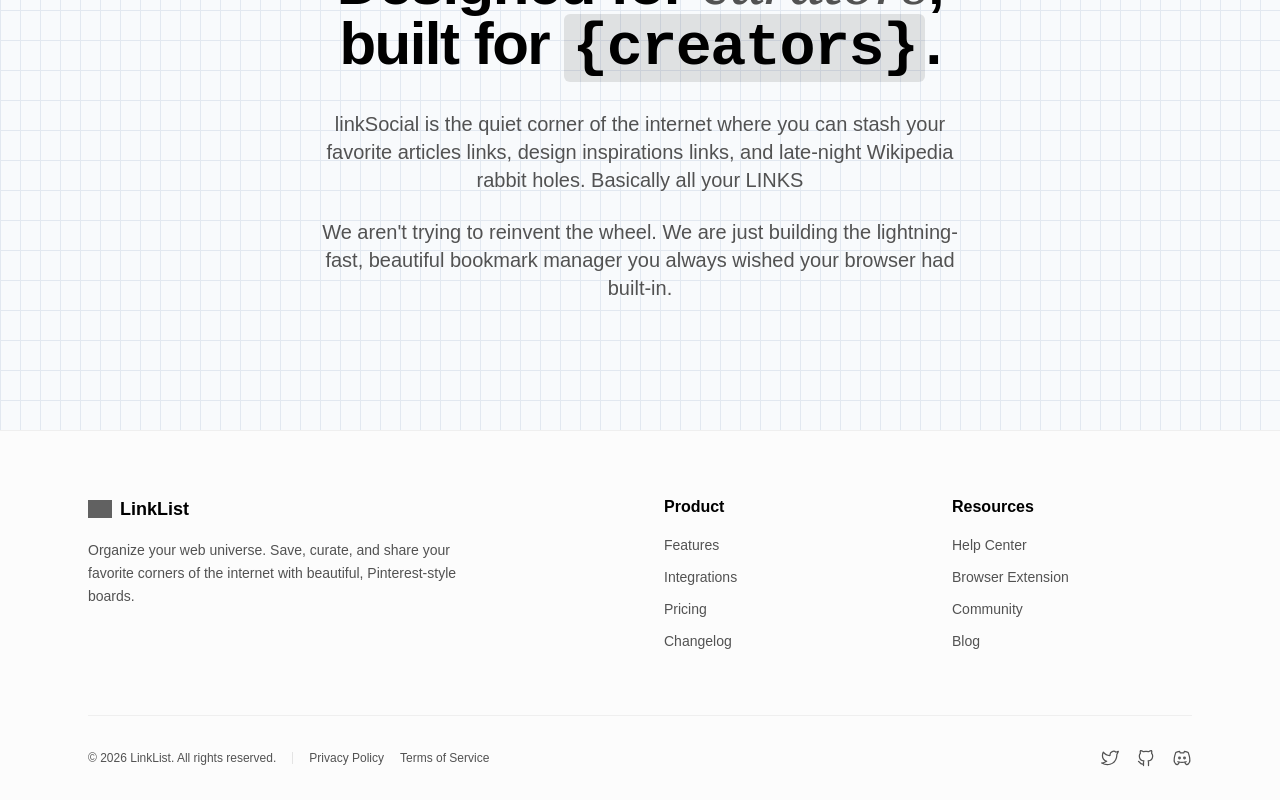
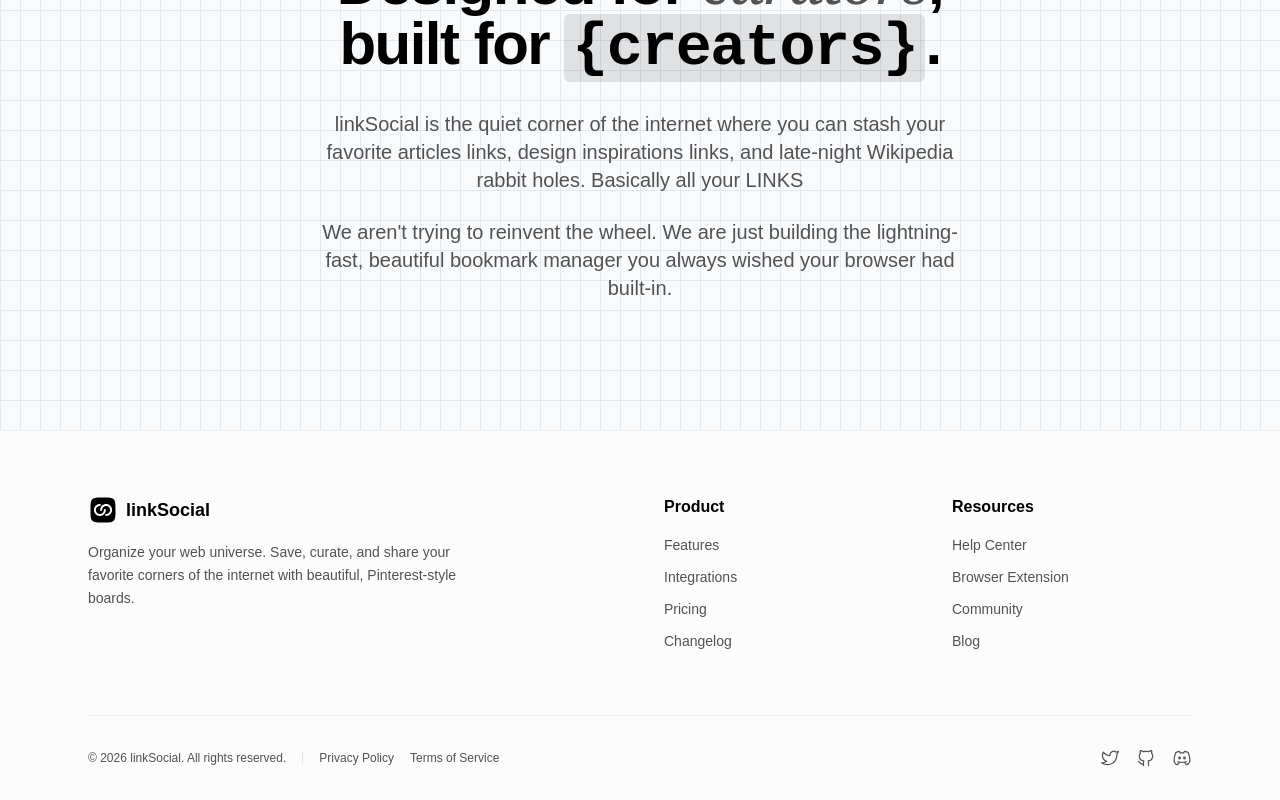
Before and after one commit to merajwardhan/Share-Social, a React (Vite) app in the folder FE/: page / in a window 1280 px wide. Shown: the part 1040-1840 px from the top of the page. Built offline with nearby package versions, Linux system fonts and the light colour scheme; grey boxes are pictures that could not be loaded.

Commit message:
fix: renamed to linkSocial and replaced the image tag with a svg

```diff
--- a/FE/src/components/ui/footer.tsx
+++ b/FE/src/components/ui/footer.tsx
@@ -15,15 +15,23 @@ export function Footer() {
           {/* Column 1: Brand (Takes up 2 columns on desktop) */}
           <div className="md:col-span-2 flex flex-col gap-4">
             <div className="flex items-center gap-2">
-              <img
-                src="https://assets.aceternity.com/logo-dark.png"
-                alt="LinkList logo"
-                width={24}
-                height={24}
-                className="dark:invert-0 invert"
-              />
+              <svg
+                xmlns="http://www.w3.org/2000/svg"
+                width="30"
+                height="30"
+                viewBox="0 0 24 24"
+                fill="none"
+                className="text-black dark:text-white" // You can style with CSS
+              >
+                <path
+                  fillRule="evenodd"
+                  clipRule="evenodd"
+                  d="M3.46447 20.5355C4.92893 22 7.28595 22 12 22C16.714 22 19.0711 22 20.5355 20.5355C22 19.0711 22 16.714 22 12C22 7.28595 22 4.92893 20.5355 3.46447C19.0711 2 16.714 2 12 2C7.28595 2 4.92893 2 3.46447 3.46447C2 4.92893 2 7.28595 2 12C2 16.714 2 19.0711 3.46447 20.5355ZM9.5 8.75C7.70507 8.75 6.25 10.2051 6.25 12C6.25 13.7949 7.70507 15.25 9.5 15.25C11.2949 15.25 12.75 13.7949 12.75 12C12.75 11.5858 13.0858 11.25 13.5 11.25C13.9142 11.25 14.25 11.5858 14.25 12C14.25 14.6234 12.1234 16.75 9.5 16.75C6.87665 16.75 4.75 14.6234 4.75 12C4.75 9.37665 6.87665 7.25 9.5 7.25C9.91421 7.25 10.25 7.58579 10.25 8C10.25 8.41421 9.91421 8.75 9.5 8.75ZM17.75 12C17.75 13.7949 16.2949 15.25 14.5 15.25C14.0858 15.25 13.75 15.5858 13.75 16C13.75 16.4142 14.0858 16.75 14.5 16.75C17.1234 16.75 19.25 14.6234 19.25 12C19.25 9.37665 17.1234 7.25 14.5 7.25C11.8766 7.25 9.75 9.37665 9.75 12C9.75 12.4142 10.0858 12.75 10.5 12.75C10.9142 12.75 11.25 12.4142 11.25 12C11.25 10.2051 12.7051 8.75 14.5 8.75C16.2949 8.75 17.75 10.2051 17.75 12Z"
+                  fill="currentColor" // This will inherit color from parent
+                />
+              </svg>
               <span className="font-bold text-lg text-foreground">
-                LinkList
+                linkSocial
               </span>
             </div>
             <p className="text-muted-foreground text-sm max-w-sm leading-relaxed">
@@ -75,7 +83,7 @@ export function Footer() {
         <div className="flex flex-col md:flex-row items-center justify-between pt-8 border-t border-border/50 gap-4">
           {/* Copyright & Legal */}
           <div className="flex flex-col sm:flex-row items-center gap-4 text-xs text-muted-foreground">
-            <span>© {currentYear} LinkList. All rights reserved.</span>
+            <span>© {currentYear} linkSocial. All rights reserved.</span>
             <div className="hidden sm:block h-3 w-px bg-border"></div>
             <div className="flex gap-4">
               <a href="#" className="hover:text-foreground transition-colors">
```
